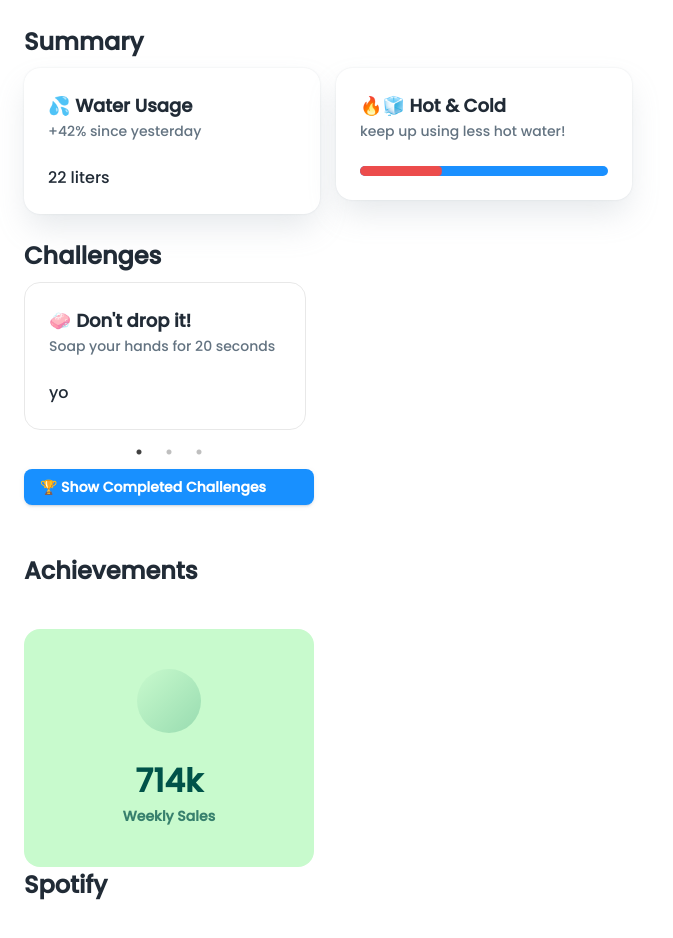
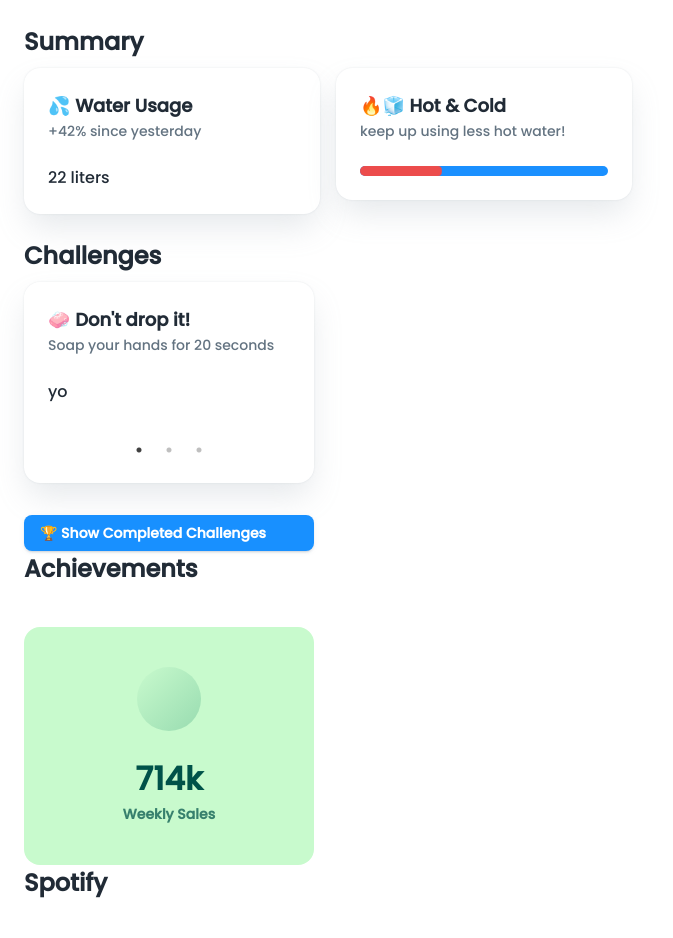
Before and after one commit to minajevs/clubpenguin, a React (Create React App) app: page /app in a window 1280 px wide. Shown: the top 938 px of the page, without its empty margins (0-673 px from the left). Built offline with nearby package versions, Linux system fonts and the light colour scheme.

Commit message:
fix card shadow

```diff
--- a/src/components/app/AppChallenges.tsx
+++ b/src/components/app/AppChallenges.tsx
@@ -8,7 +8,7 @@ const Slide = styled('div')(({ theme }) => ({
 
 const ChallengeCard = styled(Card)(({ theme }) => ({
   boxShadow: 'none',
-  border: '1px solid #e8e8e8',
+  border: 'none',
   backgroundColor: '#ffffff'
 }))
 
@@ -21,7 +21,9 @@ const settings: Settings = {
 }
 
 export const AppChallenges = () => {
-  return <Box sx={{ pb: 6 }} dir="ltr">
+  return <>
+    <Card>
+      <Box sx={{ pb: 6, border: "none" }} dir="ltr">
         <Slider {...settings}>
           <Slide>
             <ChallengeCard>
@@ -48,6 +50,9 @@ export const AppChallenges = () => {
             </ChallengeCard>
           </Slide>
         </Slider>
+      </Box>
+    </Card>
+
     <Button
       variant="contained"
       color='info'
@@ -59,7 +64,7 @@ export const AppChallenges = () => {
     >
       🏆 Show completed challenges
     </Button>
-  </Box>
+  </>
 }
 
 export default AppChallenges
```
Lines whose indentation alone changed are shown as unchanged.
